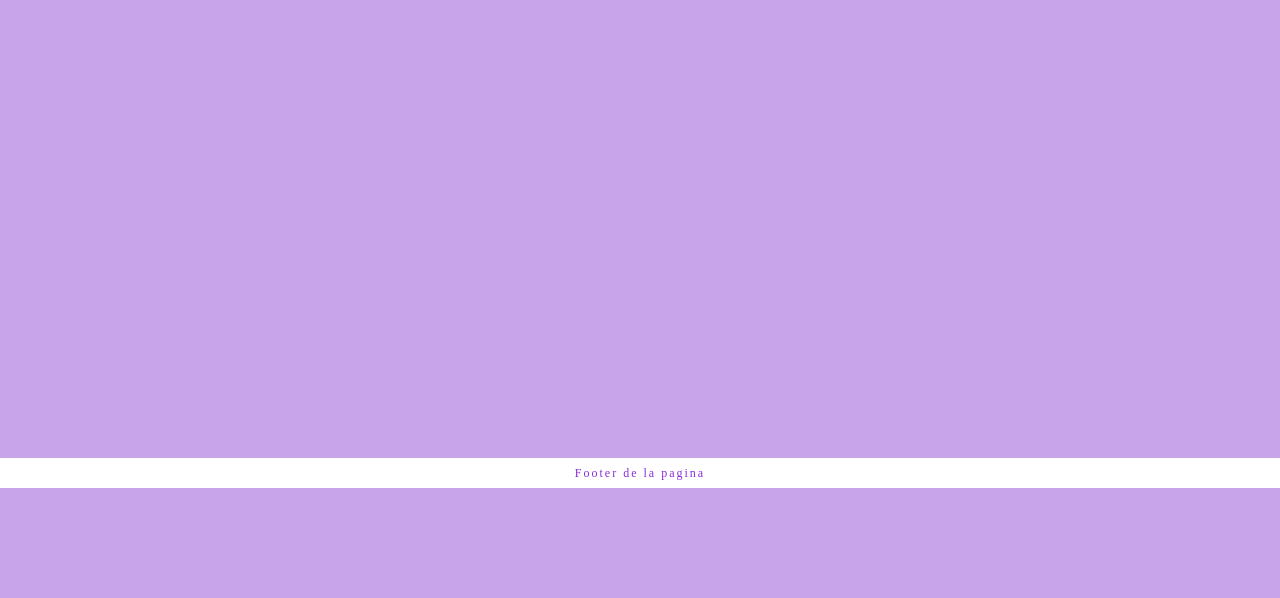
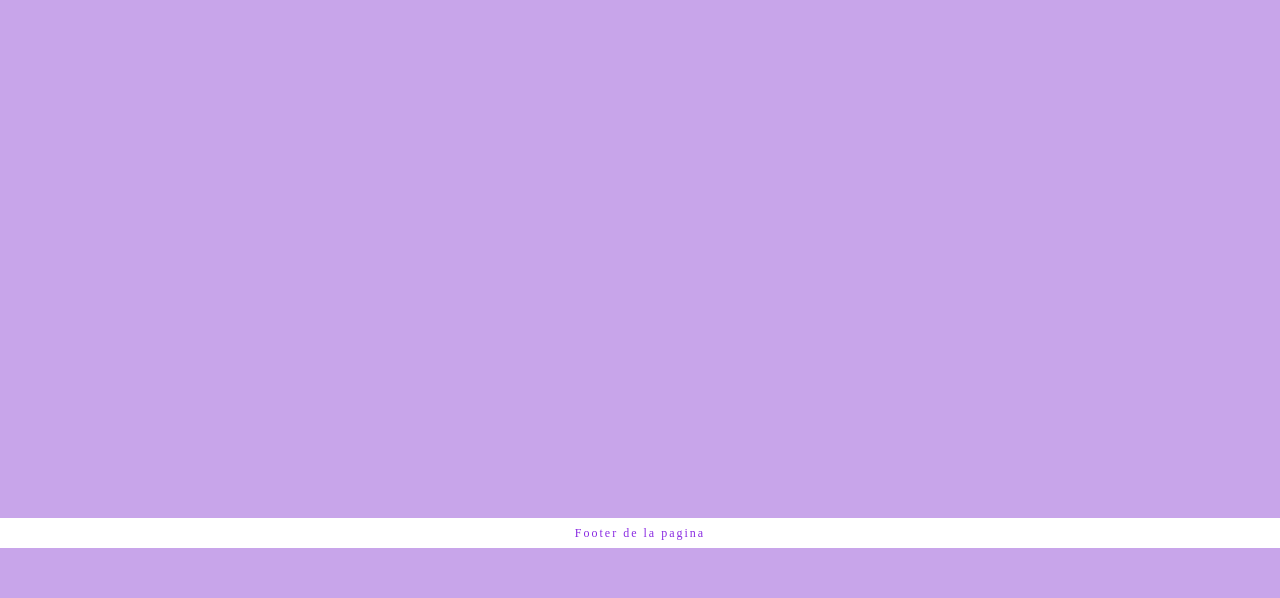
Before and after one commit to CarolinaNS/test-git-github, a plain HTML site: page index.html in a window 1280 px wide. Shown: the part 202-800 px from the top of the page. Drawn offline with Linux system fonts and the light colour scheme.

Commit message:
Se hicieron unas modificaciones a la estructura del proyecto

```diff
--- a/css/styles.css
+++ b/css/styles.css
@@ -50,6 +50,8 @@ header{
 #container {
     width: 80%;
     min-height: 600px;
+    margin: 0 auto;
+    padding: 30px 20px;
 }
 footer {
     width: 100%;
```
Also changed, not shown: Screen Shot 2022-03-29 at 11.15.41 AM 2 copy.png (deleted), Screen Shot 2022-03-29 at 11.15.41 AM 2.png (deleted), Screen Shot 2022-03-29 at 11.15.41 AM 3 copy.png (deleted), Screen Shot 2022-03-29 at 11.15.41 AM 3.png (deleted), Screen Shot 2022-03-29 at 11.15.41 AM 4 copy.png (deleted), Screen Shot 2022-03-29 at 11.15.41 AM 4.png (deleted), Screen Shot 2022-03-29 at 11.15.41 AM copy.png (deleted), Screen Shot 2022-03-29 at 11.15.41 AM.png (deleted), Screen Shot 2022-03-29 at 11.44.01 AM.png (deleted), 3 other files.
